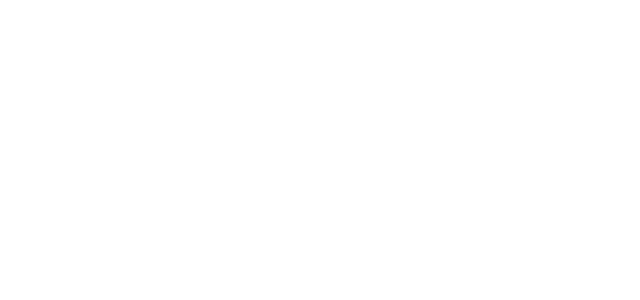
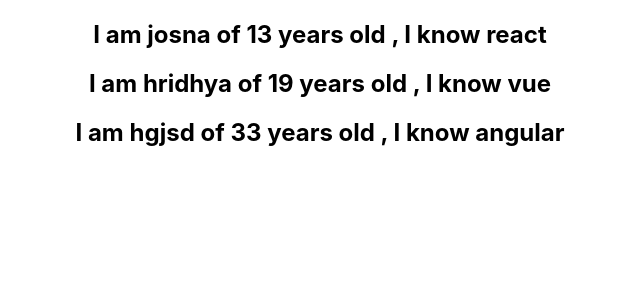
Before and after one commit to josnamathew03/react_tutorials, a React (Create React App) app in the folder hello-world/: page / in a window 1280 px wide. Shown: the top 300 px of the page, without its empty margins (320-960 px from the left). Built offline with nearby package versions, Linux system fonts and the light colour scheme.

Commit message:
feat: list rendering

```diff
--- a/hello-world/src/App.js
+++ b/hello-world/src/App.js
@@ -10,7 +10,7 @@
 import EventBind from './components/EventBind';
 import ParentComponent from './components/ParentComponent';
 import UserGreetings from './components/UserGreetings';
-
+import ListRendering17 from './components/ListRendering17';
 function App() {
   return (
     <div className="App">
@@ -29,7 +29,9 @@
     <ClassClick></ClassClick>
     <EventBind></EventBind> */}
     {/* <ParentComponent></ParentComponent> */}
-    <UserGreetings/>
+    {/* <UserGreetings/> */}
+    <ListRendering17/>
+
 
     </div>
   );
--- /dev/null
+++ b/hello-world/src/components/ListRendering17.js
@@ -0,0 +1,39 @@
+import React from 'react'
+import PersonHtml from './PersonHtml'
+
+function ListRendering17() {
+//     const persons = ['josna','athira','gouri']
+//     const list =  persons.map(person => <h2>{person}</h2>)
+//   return (
+//     <div>
+//             {list}
+//     </div>
+//   )
+
+const persons =[
+    {
+        age:13,
+        name:'josna',
+        skill:'react'
+    },
+    {
+        age:19,
+        name:'hridhya',
+        skill:'vue'
+    },
+       {
+        age:33,
+        name:'hgjsd',
+        skill:'angular'
+    }
+]
+
+const list = persons.map(person=> <PersonHtml person={person}/>)
+return(
+    <div>
+    {list}
+    </div>
+)
+}
+
+export default ListRendering17
--- a/hello-world/src/components/ParentComponent.js
+++ b/hello-world/src/components/ParentComponent.js
@@ -1,7 +1,7 @@
 import React, { Component } from 'react'
 import ChildComponent from './ChildComponent'
 
-export class ParentComponent extends Component {
+ class ParentComponent extends Component {
     constructor(props) {
       super(props)
 
--- /dev/null
+++ b/hello-world/src/components/PersonHtml.js
@@ -0,0 +1,9 @@
+import React from 'react'
+
+export default function PersonHtml({person}) {
+  return (
+    <div>
+      <h2>I am {person.name} of {person.age} years old , I know {person.skill}</h2>
+    </div>
+  )
+}
--- a/hello-world/src/components/UserGreetings.js
+++ b/hello-world/src/components/UserGreetings.js
@@ -10,7 +10,7 @@
       }
     }
   render() {
-// return this.state.isLogged && <div>Welcome Josna</div>
+return this.state.isLogged && <div>Welcome Josna</div>
 
     // return(
     //     this.state.isLogged? <div>Welcome Josna</div> : <div>Welcome Guests</div>
```
Also changed, not shown: 1 other file (tests, documents, lock files or other folders).
